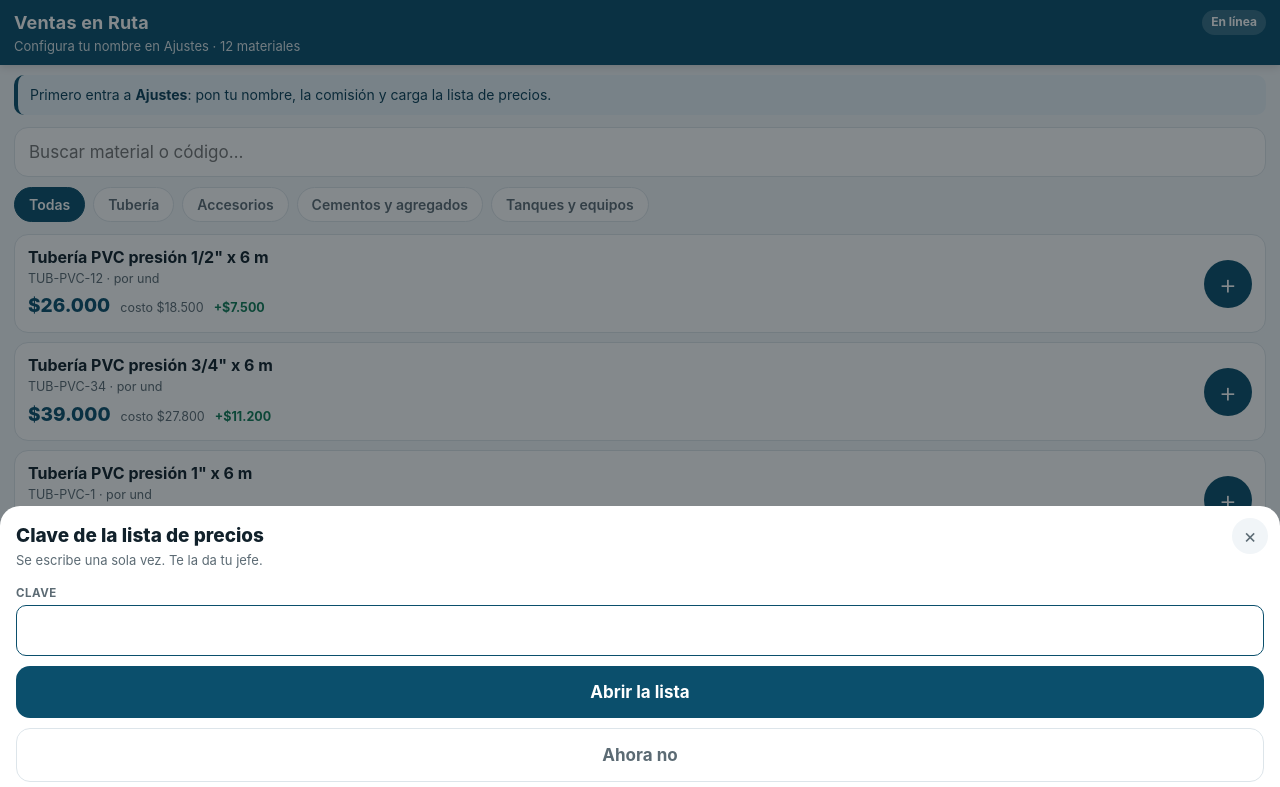
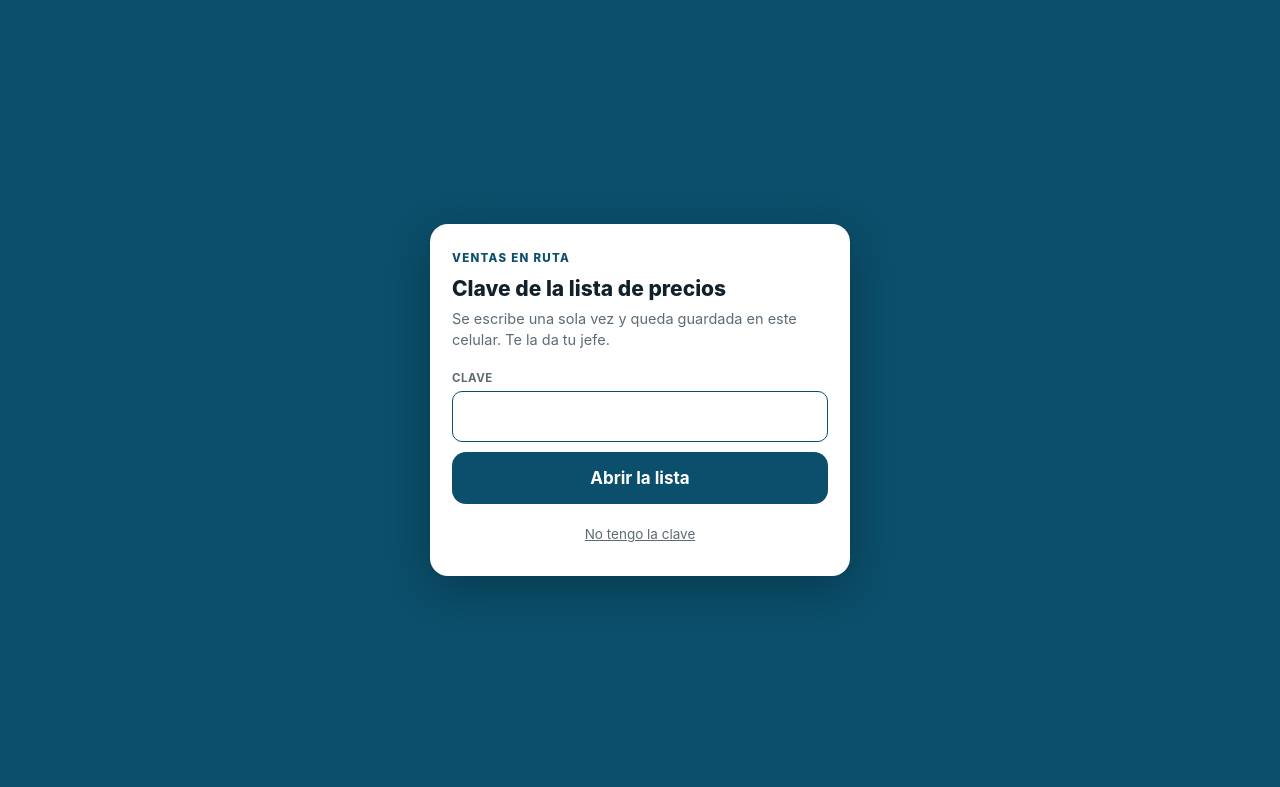
Before and after one commit to sebasherrera90/ventas, a plain HTML site: page index.html in a window 1280 px wide. Shown: the top 787 px of the page. Drawn offline with Linux system fonts and the light colour scheme.

Commit message:
La clave cubre toda la pantalla en el primer ingreso
Antes la clave salia como hoja sobre el catalogo de ejemplo: la vendedora
veia 12 materiales que no son suyos y podia entrar con "Ahora no". Ahora
el primer ingreso muestra solo la clave, a pantalla completa y sin salida.
Si ya tiene lista cargada, una version nueva sigue usando la hoja, para no
dejarla sin trabajar.

Co-Authored-By: Claude Opus 5 <noreply@anthropic.com>
Claude-Session: https://claude.ai/code/session_01EjJWFKQB3waFn2mW7vKA9P

```diff
--- a/index.html
+++ b/index.html
@@ -191,6 +191,26 @@
   input[type=file]{font-size:14px;padding:9px}
   .pill-info{display:inline-block;background:#eef3f6;color:var(--gris);font-size:12px;
     font-weight:700;padding:4px 9px;border-radius:999px;margin:0 6px 6px 0}
+
+  /* ====== Pantalla de clave (cubre todo en el primer ingreso) ====== */
+  .bloqueo{position:fixed;inset:0;z-index:70;background:var(--azul);display:none;
+    align-items:center;justify-content:center;padding:22px;overflow-y:auto}
+  .bloqueo.ver{display:flex}
+  body.bloqueado{overflow:hidden}
+  .bq-caja{background:#fff;border-radius:18px;width:100%;max-width:420px;
+    padding:26px 22px calc(24px + var(--safe-b));box-shadow:0 12px 44px rgba(0,0,0,.28)}
+  .bq-marca{font-size:11.5px;text-transform:uppercase;letter-spacing:1.3px;
+    color:var(--azul);font-weight:800}
+  .bq-tit{font-size:21px;font-weight:800;margin:10px 0 6px;line-height:1.25}
+  .bq-sub{font-size:14.5px;color:var(--gris);margin:0 0 20px;line-height:1.45}
+  .bq-caja label{display:block;font-size:11.5px;text-transform:uppercase;letter-spacing:.5px;
+    color:var(--gris);font-weight:700;margin-bottom:5px}
+  .bq-caja input{width:100%;padding:14px;border:1.5px solid var(--linea);
+    border-radius:10px;font-size:18px}
+  .bq-caja input:focus{outline:none;border-color:var(--azul)}
+  .bq-otro{display:block;width:100%;margin-top:12px;padding:10px;font-size:13.5px;
+    color:var(--gris);text-decoration:underline}
+  .bq-cargando{font-size:15px;color:var(--gris);padding:6px 0 2px}
 </style>
 </head>
 <body>
@@ -370,6 +390,26 @@
   <button class="btn btn-pri" id="btnGuardarCfg">Guardar ajustes</button>
   <div class="ayuda" style="text-align:center;margin-top:14px" id="pieInfo"></div>
 </section>
+
+<!-- ============ PANTALLA DE CLAVE (primer ingreso) ============ -->
+<div class="bloqueo" id="bloqueo">
+  <div class="bq-caja">
+    <div class="bq-marca" id="bqMarca">Ventas en Ruta</div>
+    <div id="bqEspera">
+      <div class="bq-tit">Preparando la lista de precios</div>
+      <div class="bq-cargando">Un momento…</div>
+    </div>
+    <div id="bqForm" style="display:none">
+      <div class="bq-tit">Clave de la lista de precios</div>
+      <p class="bq-sub">Se escribe una sola vez y queda guardada en este celular. Te la da tu jefe.</p>
+      <label for="bqClave">Clave</label>
+      <input id="bqClave" type="password" autocomplete="current-password" spellcheck="false">
+      <div id="bqMsg"></div>
+      <button class="btn btn-pri" id="bqOk">Abrir la lista</button>
+      <button class="bq-otro" id="bqOtro">No tengo la clave</button>
+    </div>
+  </div>
+</div>
 
 <!-- ===================== NAV ===================== -->
 <nav>
@@ -1391,19 +1431,64 @@ function pedirClave(paq){
   setTimeout(()=>{ const i = $("#cvClave"); if(i) i.focus(); }, 250);
 }
 
+/* Pantalla completa: solo en el primer ingreso, cuando todavia no hay
+   ninguna lista propia. Si ya tiene una, una version nueva no puede
+   dejarla sin trabajar, asi que ahi se usa la hoja de siempre. */
+function bloqueoVisible(ver){
+  $("#bloqueo").classList.toggle("ver", !!ver);
+  document.body.classList.toggle("bloqueado", !!ver);
+}
+function bloqueoEsperando(){
+  bloqueoVisible(true);
+  $("#bqEspera").style.display = "";
+  $("#bqForm").style.display = "none";
+}
+function bloqueoClave(paq){
+  bloqueoVisible(true);
+  $("#bqEspera").style.display = "none";
+  $("#bqForm").style.display = "";
+  $("#bqMarca").textContent = cfg.empresa || "Ventas en Ruta";
+  const inp = $("#bqClave");
+  inp.value = ""; $("#bqMsg").innerHTML = ""; $("#bqOk").disabled = false;
+  const intentar = async ()=>{
+    const c = inp.value;
+    if(!c) return;
+    $("#bqOk").disabled = true;
+    $("#bqMsg").innerHTML = '<div class="bq-cargando">Abriendo la lista…</div>';
+    if(await usarPaquete(paq, c)){ bloqueoVisible(false); }
+    else{
+      $("#bqMsg").innerHTML = '<div class="alerta-min" style="margin-top:10px">'+
+        'Esa clave no abre la lista. Revisa mayúsculas y guiones.</div>';
+      $("#bqOk").disabled = false; inp.focus(); inp.select();
+    }
+  };
+  $("#bqOk").onclick = intentar;
+  inp.onkeydown = e => { if(e.key === "Enter") intentar(); };
+  $("#bqOtro").onclick = ()=>{
+    $("#bqMsg").innerHTML = '<div class="aviso info" style="margin:12px 0 0">'+
+      'La lista de precios va protegida. Pídele la clave a tu jefe: se escribe una sola vez '+
+      'y no te la vuelve a pedir en este celular.</div>';
+  };
+  setTimeout(()=>{ try{ inp.focus(); }catch(e){} }, 300);
+}
+
 async function bajarCatalogo(forzar){
-  if(!navigator.onLine || !(window.crypto && crypto.subtle)) return;
+  const primeraVez = !cfg.catalogoPropio;
+  if(!navigator.onLine || !(window.crypto && crypto.subtle)){ bloqueoVisible(false); return; }
   let paq = null;
   try{
     const r = await fetch("catalogo.json?v="+Date.now(), {cache:"no-store"});
-    if(!r.ok) return;                       // todavia no hay lista publicada
+    if(!r.ok){ bloqueoVisible(false); return; }   // todavia no hay lista publicada
     paq = await r.json();
-  }catch(e){ return; }
-  if(!paq || !paq.datos || !paq.salt || !paq.iv) return;
-  if(!forzar && cfg.catalogoPropio && cfg.catalogoVersion === paq.version) return;
-  if(cfg.clave && await usarPaquete(paq, cfg.clave)) return;
+  }catch(e){ bloqueoVisible(false); return; }
+  if(!paq || !paq.datos || !paq.salt || !paq.iv){ bloqueoVisible(false); return; }
+  if(!forzar && cfg.catalogoPropio && cfg.catalogoVersion === paq.version){
+    bloqueoVisible(false); return;
+  }
+  if(cfg.clave && await usarPaquete(paq, cfg.clave)){ bloqueoVisible(false); return; }
   if(cfg.clave){ cfg.clave = ""; S.set("cfg", cfg); }   // cambiaron la clave
-  pedirClave(paq);
+  if(primeraVez) bloqueoClave(paq);
+  else { bloqueoVisible(false); pedirClave(paq); }
 }
 $("#btnRestCat").addEventListener("click", ()=>{
   abrirHoja('<div class="hoja-tit">¿Volver a la lista de ejemplo?</div>'+
@@ -1452,14 +1537,16 @@ function iniciar(){
     aviso("Se corrigieron las tildes y los grados de la lista de precios.","ok",5);
   }
   pintarCats(); pintarMat(); refrescarBadges(); encabezado();
-  if(!cfg.vendedora && !cfg.empresa){
-    aviso("Primero entra a <b>Ajustes</b>: pon tu nombre, la comisión y carga la lista de precios.","info",9);
+  if(!cfg.vendedora && cfg.catalogoPropio){
+    aviso("Entra a <b>Ajustes</b> y pon tu nombre, para que salga en las cotizaciones.","info",8);
   }
   if("serviceWorker" in navigator && location.protocol.startsWith("http")){
     navigator.serviceWorker.register("sw.js").catch(()=>{});
   }
   if(pendientes().length) setTimeout(()=>sincronizar(true), 1500);
-  setTimeout(()=>bajarCatalogo(false), 600);
+  // Antes de que alcance a verse el catálogo de ejemplo
+  if(!cfg.catalogoPropio && navigator.onLine && window.crypto && crypto.subtle) bloqueoEsperando();
+  setTimeout(()=>bajarCatalogo(false), 120);
 }
 $("#btnBajarCat").addEventListener("click", ()=>{
   if(!navigator.onLine){ aviso("Sin señal: conéctate para buscar la lista.","warn",4); return; }
--- a/sw.js
+++ b/sw.js
@@ -1,7 +1,7 @@
 /* Ventas en Ruta — service worker.
    Guarda la app en el celular para que abra sin internet.
    Al publicar una version nueva, sube el numero de CACHE. */
-const CACHE = "ventas-ruta-v5";
+const CACHE = "ventas-ruta-v6";
 const ARCHIVOS = [
   "./",
   "./index.html",
```
